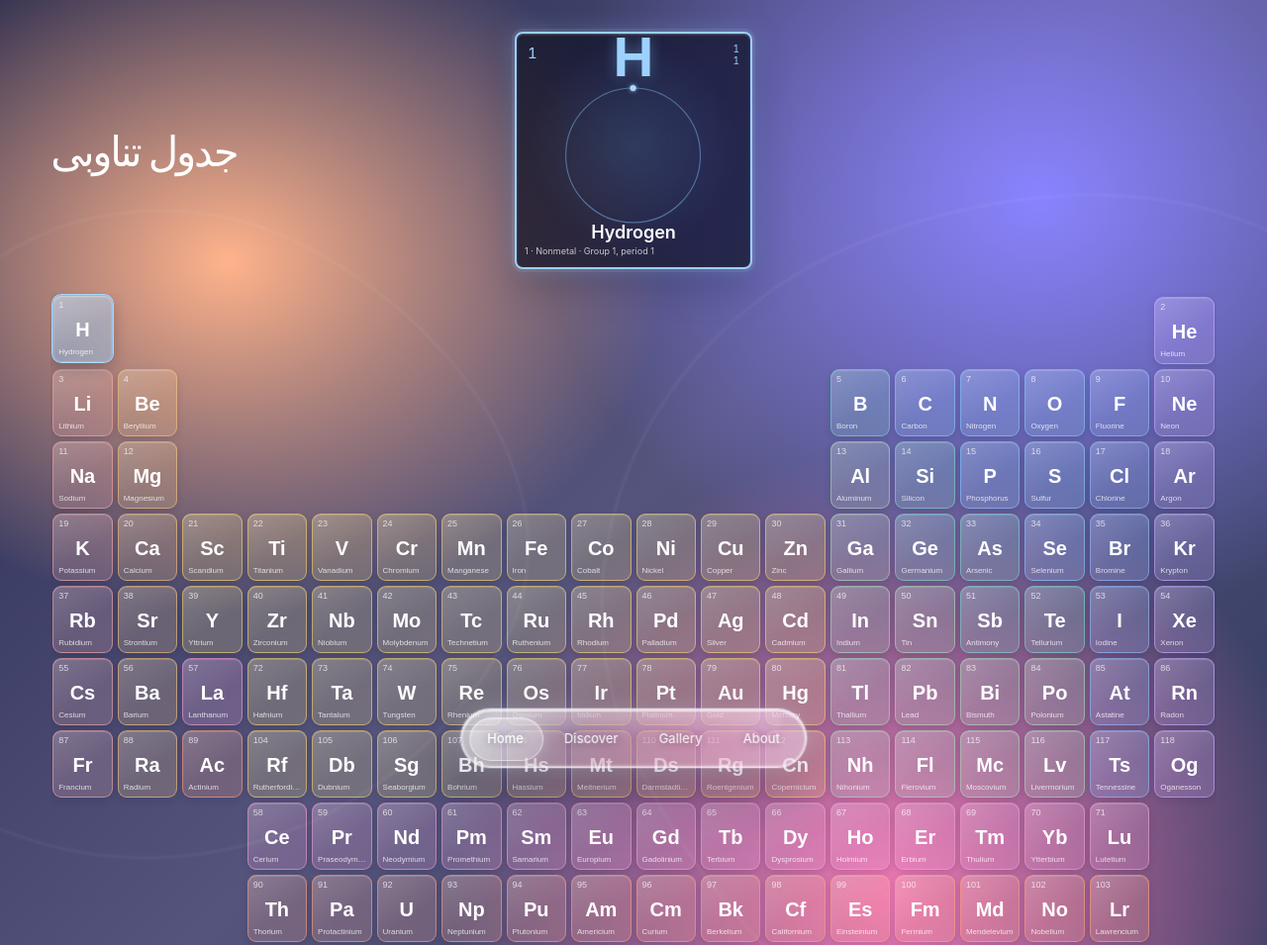
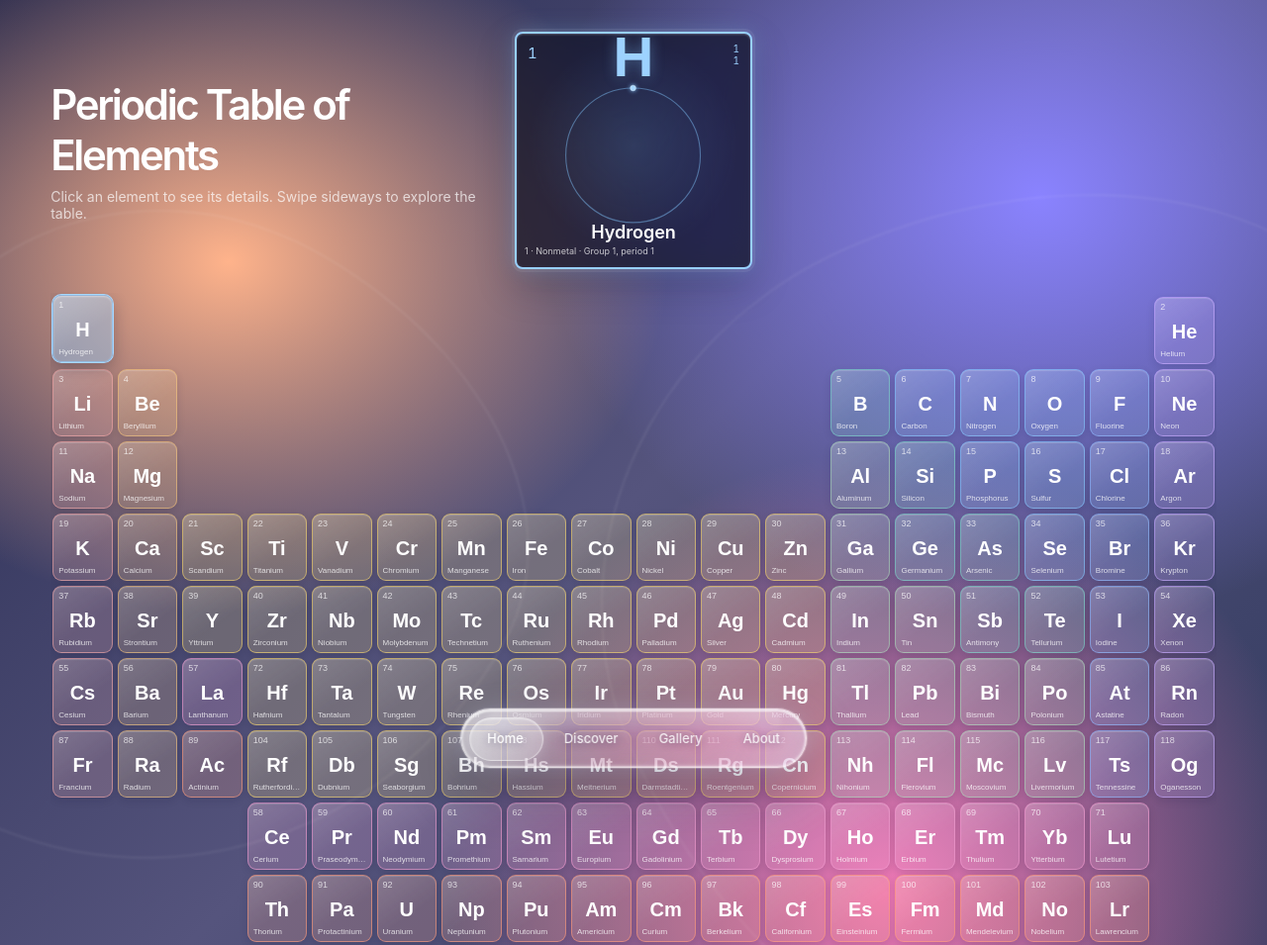
Before and after one commit to hasankhaleghi/test, a plain HTML site: page index.html in a window 1280 px wide. Shown: the top 955 px of the page at 99% size. Drawn offline with Linux system fonts and the light colour scheme.

Commit message:
Update index.html

```diff
--- a/index.html
+++ b/index.html
@@ -8,7 +8,7 @@
       name="description"
       content="A responsive liquid-glass navigation menu demo."
     />
-    <title>جدول تناوبی</title>
+    <title>Liquid Glass Menu</title>
     <style>
       :root {
         color-scheme: dark;
@@ -543,8 +543,8 @@
       <main class="periodic-section" id="home">
         <div class="periodic-heading">
           <div>
-            <h1>جدول تناوبی</h1>
-
+            <h1>Periodic Table of Elements</h1>
+            <p>Click an element to see its details. Swipe sideways to explore the table.</p>
           </div>
           <aside class="element-detail" aria-live="polite" aria-label="Selected element">
             <svg
```
